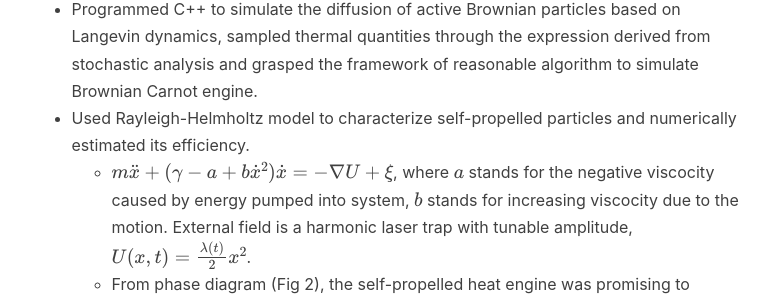
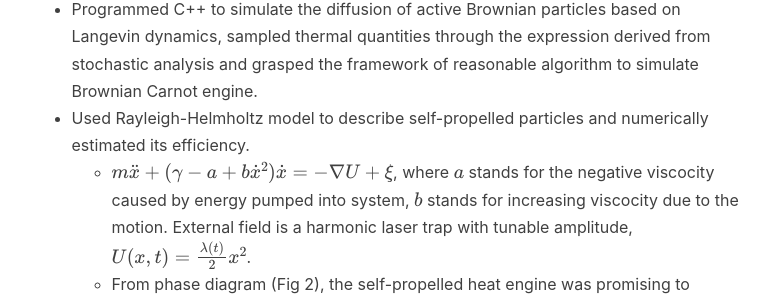
Before and after one commit to dongylaq/dongylaq.github.io, a Jekyll site: the page built from research.html, in a window 1280 px wide and 900 px high, scrolled down 5562 px. Shown: the part 152-453 px from the top of the window, without its empty margins (136-905 px from the left). Built offline with Jekyll 4.4.1, drawn with Linux system fonts in a browser that asks for light colours; nearby versions of some CDN libraries; formulas are drawn with MathJax 3; comment, search, counter and statistics services are not loaded.

Commit message:
Update research.html

```diff
--- a/research.html
+++ b/research.html
@@ -184,7 +184,7 @@ header-img: "img/title.jpeg"
         <li>Programmed C++ to simulate the diffusion of active Brownian particles based on Langevin
             dynamics, sampled thermal quantities through the expression derived from stochastic analysis
             and grasped the framework of reasonable algorithm to simulate Brownian Carnot engine.</li>
-        <li>Used Rayleigh-Helmholtz model to characterize self-propelled particles and numerically estimated its efficiency.</li>
+        <li>Used Rayleigh-Helmholtz model to describe self-propelled particles and numerically estimated its efficiency.</li>
         <ul>
             <li>\(m\ddot{x} + (\gamma - a + b \dot{x} ^2)\dot{x} = - \nabla U + \xi\), where \(a\) stands for the negative viscocity caused by energy pumped into system, \(b\) stands for increasing viscocity due to the motion. External field is a harmonic laser trap with tunable amplitude, \(U(x, t) = \frac{\lambda(t)}{2} x^2\).</li>
             <li>From phase diagram (Fig 2), the self-propelled heat engine was promising to improve the efficiency. In Fig 3, the improvement was limitted for parameters chosen here. More sophisticated analysis and models were required to efficiently improve the Bronian Carnot engine.</li>
```
